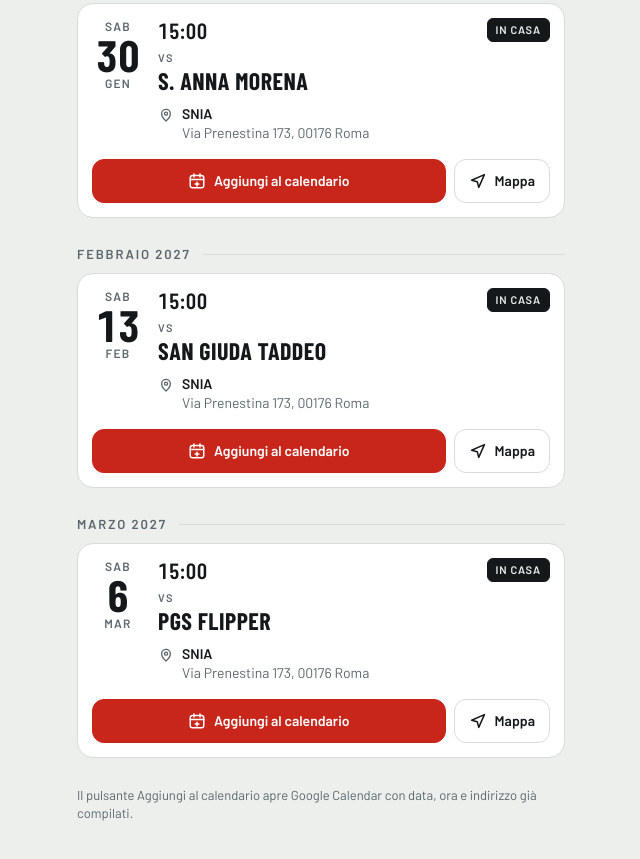
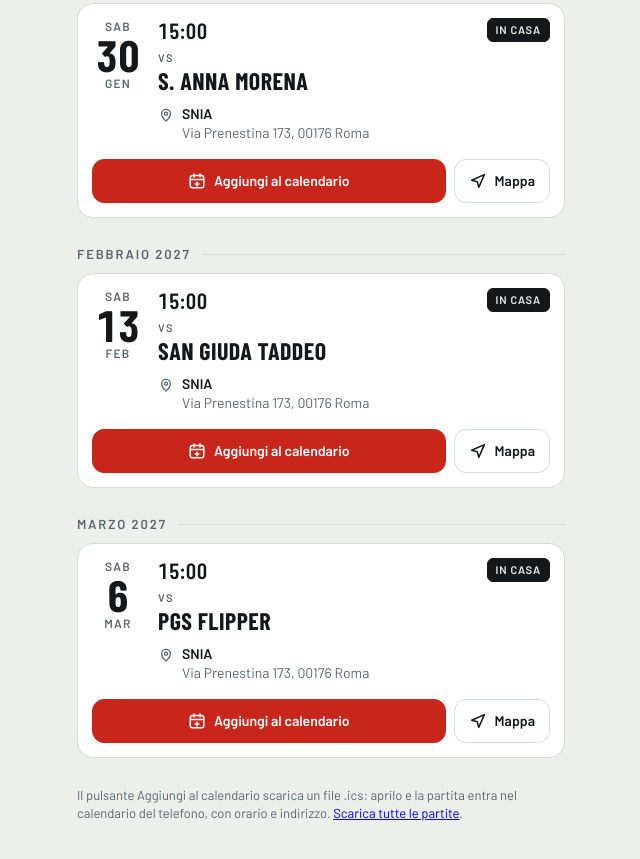
Before and after one commit to augusto-cagnoni/lokomotiv-calendars, a plain HTML site: page index.html in a window 1280 px wide. Shown: the part 2377-3236 px from the top of the page, without its empty margins (319-959 px from the left). Drawn offline with nearby package versions, Linux system fonts and the light colour scheme.

Commit message:
Aggiungi al calendario: scarica file .ics per ogni partita
Co-Authored-By: Claude Sonnet 5.5 <noreply@anthropic.com>
Claude-Session: https://claude.ai/code/session_0192oYbXKC7HVVJeycn58vDB

```diff
--- a/index.html
+++ b/index.html
@@ -135,7 +135,7 @@ h1 span{display:block}
 
   <main id="list"></main>
 
-  <p class="foot">Il pulsante Aggiungi al calendario apre Google Calendar con data, ora e indirizzo già compilati.</p>
+  <p class="foot">Il pulsante Aggiungi al calendario scarica un file .ics: aprilo e la partita entra nel calendario del telefono, con orario e indirizzo. <a href="Lokomotiv-Prenestino-2026-27.ics" download>Scarica tutte le partite</a>.</p>
 </div>
 
 <script>
@@ -208,7 +208,7 @@ h1 span{display:block}
       + '&details=' + enc('Campionato UISP · ' + (m.home ? 'In casa' : 'In trasferta'));
     const maps = 'https://www.google.com/maps/dir/?api=1&destination=' + enc(where);
     return {
-      t: m.t, home: m.home, opp: m.opp, venue: venue, start: start, end: end, gcal: gcal, maps: maps,
+      t: m.t, home: m.home, opp: m.opp, venue: venue, start: start, end: end, gcal: gcal, maps: maps, ics: 'ics/' + m.d + '.ics',
       dow: clean(fDowShort.format(start)), dowLong: cap(fDowLong.format(start)),
       day: fDay.format(start), mon: clean(fMonShort.format(start)), monLong: fMonLong.format(start),
       group: cap(fMonthYear.format(start))
@@ -218,7 +218,7 @@ h1 span{display:block}
   const esc = (u) => u.replace(/&/g, '&amp;');
   const actions = (m) =>
     '<div class="actions">'
-    + '<a class="btn primary" href="' + esc(m.gcal) + '" target="_blank" rel="noopener">' + ICON.cal + 'Aggiungi al calendario</a>'
+    + '<a class="btn primary" href="' + m.ics + '" download>' + ICON.cal + 'Aggiungi al calendario</a>'
     + '<a class="btn" href="' + esc(m.maps) + '" target="_blank" rel="noopener">' + ICON.nav + 'Mappa</a>'
     + '</div>';
   const venueHTML = (m) => '<div class="venue">' + ICON.pin + '<span><b>' + m.venue.name + '</b>' + m.venue.addr + '</span></div>';
```
Also changed, not shown: 11 other files.
